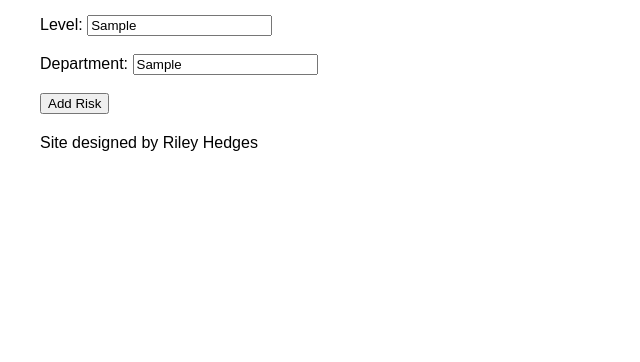
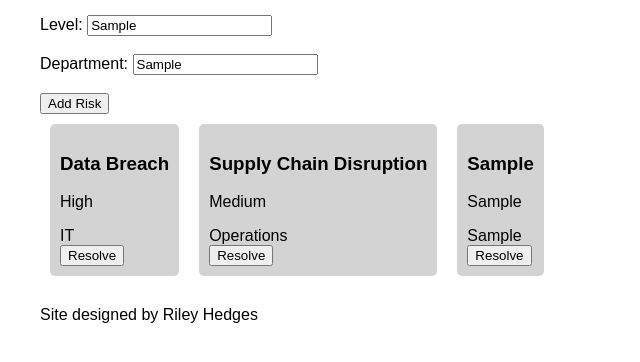
Before and after one commit to rhedgesusf/coding-challenge-15, a plain HTML site: page index.html in a window 1280 px wide. Both pictures are taken after typing "Sample", "Sample", "Sample" into the empty fields and a click on the button "Add Risk". Shown: the part 192-554 px from the top of the page, without its empty margins (0-640 px from the left). Drawn offline with Linux system fonts and the light colour scheme.

Commit message:
Task 2 - Adding Risk Items

```diff
--- a/cc_15.js
+++ b/cc_15.js
@@ -7,7 +7,62 @@ console.log("Task 1: Creating the Base Structure");
 
 // Created Base Structure in HTML
 
- // get access to the dashboard
- const riskDashboard = document.getElementById("riskDashboard");
+// get access to the dashboard
+const riskDashboard = document.getElementById("riskDashboard");
 
- console.log("Risk Dashboard Loaded")
+console.log("Risk Dashboard Loaded");
+
+const addRiskButton = document.getElementById("addRiskButton");
+
+// add a click listener to the button
+addRiskButton.addEventListener("click", (event) => {
+    let riskName = document.getElementById("name").value;
+    let riskLevel = document.getElementById("level").value;
+    let department = document.getElementById("department").value;
+
+    addRiskItem(riskName, riskLevel, department);
+
+  });
+
+///////////////////////////////////////////
+// Task 2: Adding Risk Items Dynamically //
+///////////////////////////////////////////
+
+console.log("--------------------------------------");
+console.log("Task 2: Adding Risk Items Dynamically");
+
+function addRiskItem(riskName, riskLevel, department) {
+  // get access to the dashboard
+  const riskDashboard = document.getElementById("riskDashboard");
+
+  if (riskDashboard) {
+    // create a div as base of card
+    const card = document.createElement("div");
+
+    // set class
+    card.setAttribute("class", "riskCard");
+
+    card.innerHTML = `<div><h3>${riskName}</h3>
+    <p>${riskLevel}</p>
+    <label>${department}</label>
+    </div>`;
+
+    // create a button
+    const button = document.createElement("button");
+    button.textContent = "Resolve";
+
+    // add click listener
+    button.addEventListener("click", (event) => {
+      // remove from dashboard
+      riskDashboard.removeChild(card);
+      event.stopPropagation();
+    });
+    card.appendChild(button);
+
+
+    riskDashboard.appendChild(card);
+  }
+}
+
+addRiskItem("Data Breach", "High", "IT");
+addRiskItem("Supply Chain Disruption", "Medium", "Operations");
--- a/index.html
+++ b/index.html
@@ -37,7 +37,7 @@
         <label for="department">Department:</label>
         <input type="text" id="department" name="department" /><br /><br />
 
-        <button type="button">Add Risk</button>
+        <button type="button" id="addRiskButton">Add Risk</button>
       </form>
       <div id="riskDashboard"></div>
 
```
